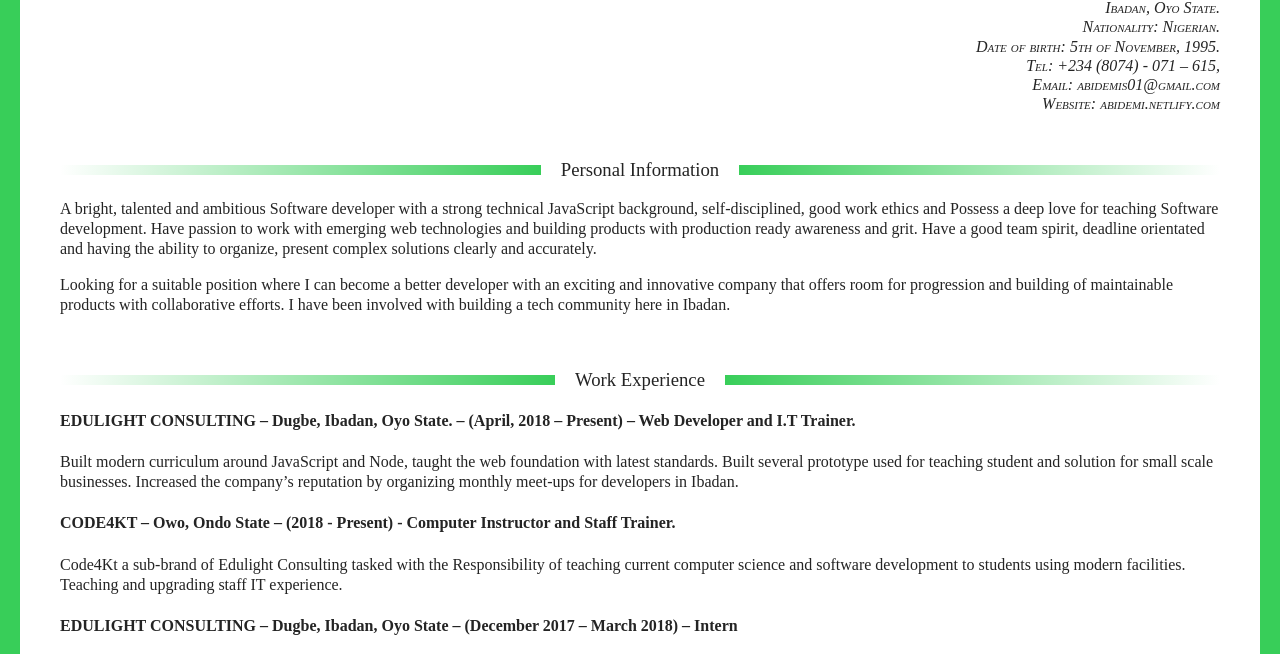
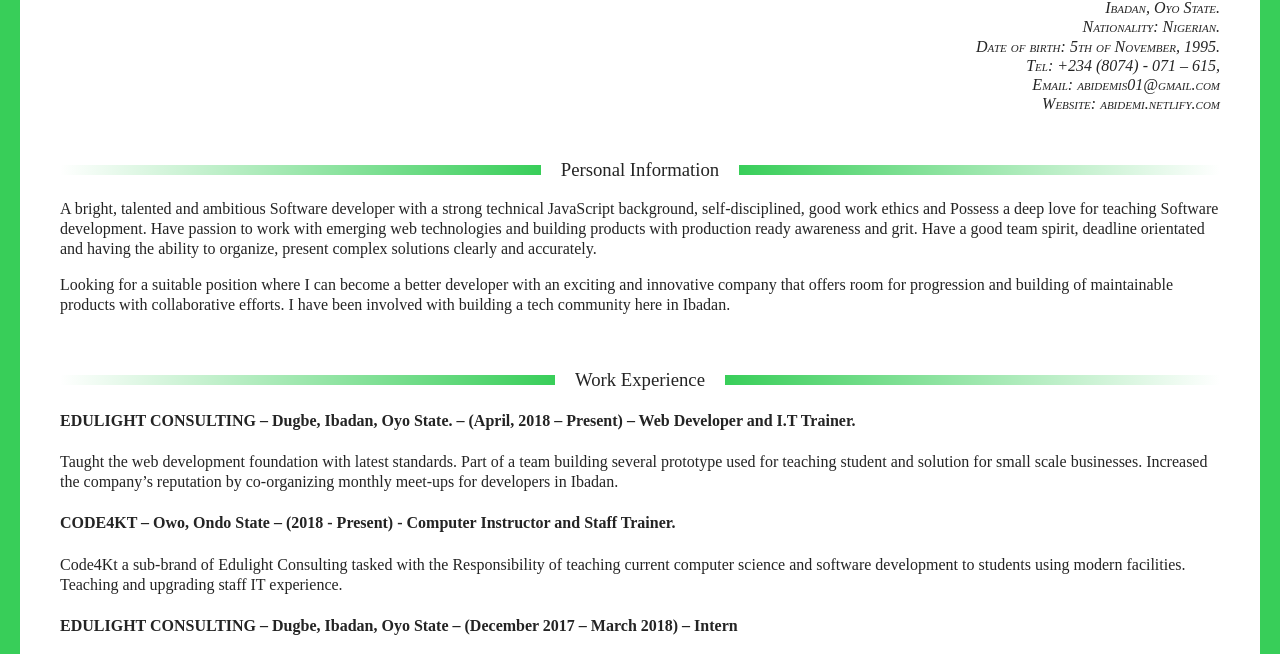
Before and after one commit to AbidemiT/Tiamiyu-Sikiru-Abidemi-s-CV, a plain HTML site: page index.html in a window 1280 px wide. Shown: the part 109-763 px from the top of the page. Drawn offline with Linux system fonts and the light colour scheme.

Commit message:
Edited work experience

```diff
--- a/index.html
+++ b/index.html
@@ -41,9 +41,9 @@
       <section>
         <h3>Work Experience</h3>
         <h4>EDULIGHT CONSULTING – Dugbe, Ibadan, Oyo State. – (April, 2018 – Present) – Web Developer and I.T Trainer.</h4>
-        <article>Built modern curriculum around JavaScript and Node, taught the web foundation with latest standards.
-          Built several prototype used for teaching student and solution for small scale businesses. Increased the
-          company’s reputation by organizing monthly meet-ups for developers in Ibadan.
+        <article>Taught the web development foundation with latest standards.
+          Part of a team building several prototype used for teaching student and solution for small scale businesses. Increased the
+          company’s reputation by co-organizing monthly meet-ups for developers in Ibadan.
         </article>
       </section>
       <section>
```
